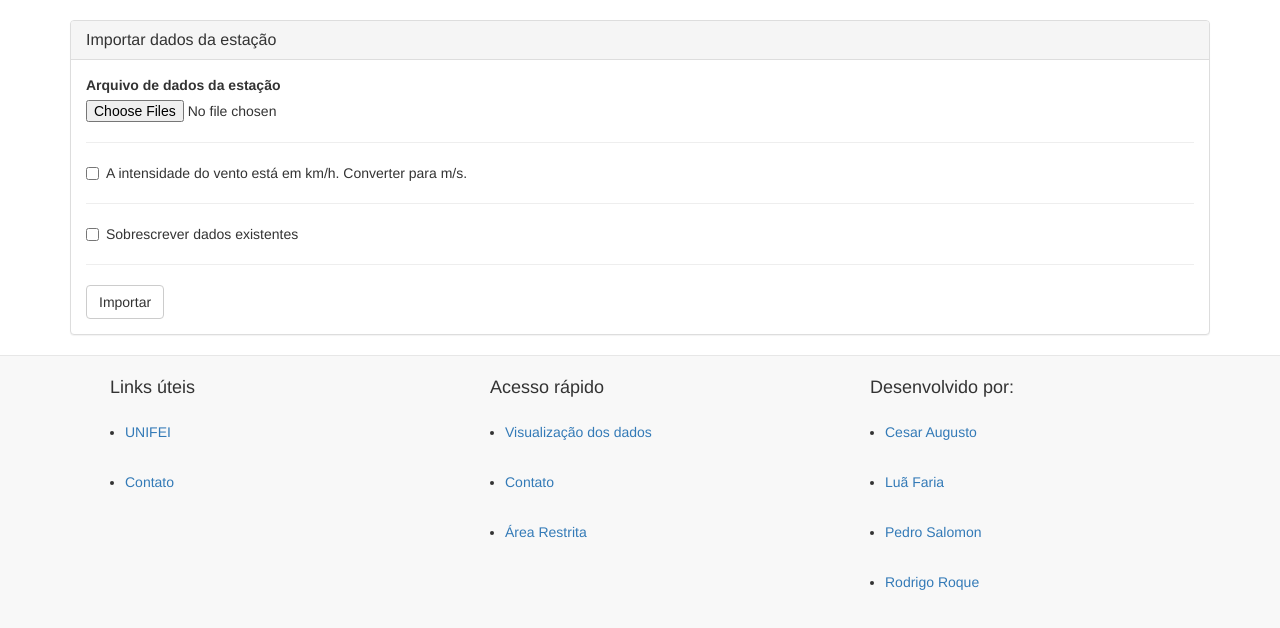
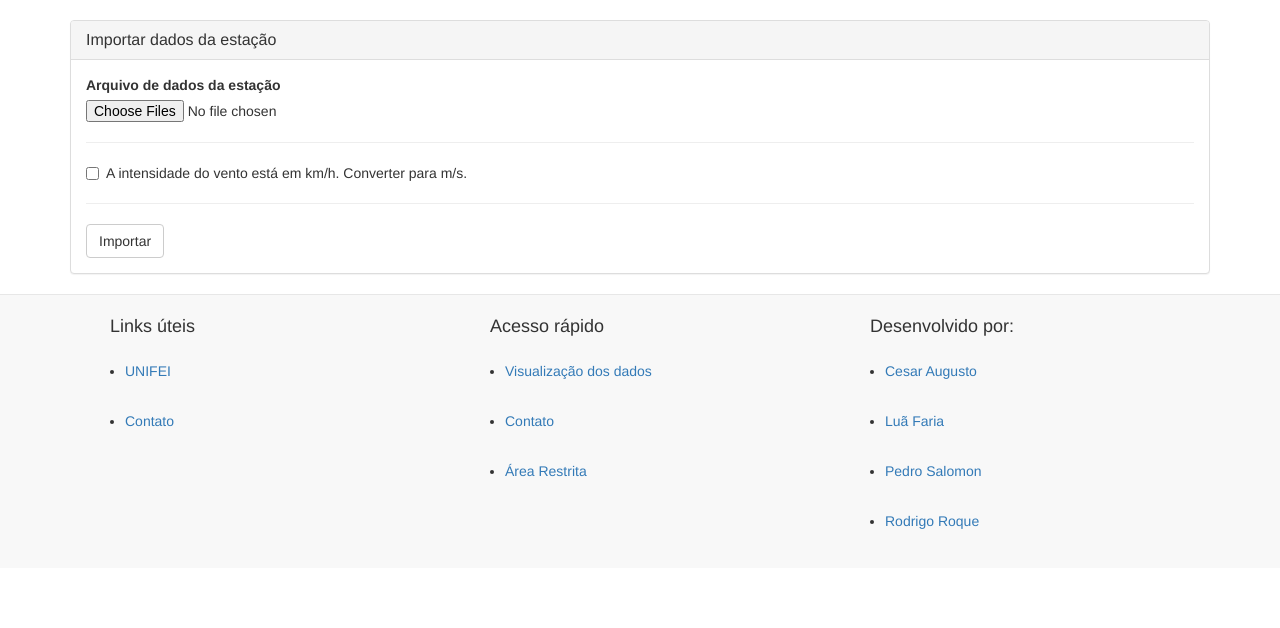
Before and after one commit to roquerodrigo/cepremg, a PHP site: template resources/views/import.html.twig in a window 1280 px wide. Shown: the part 52-680 px from the top of the page. Run offline with PHP 8.4, Linux system fonts and the light colour scheme; the template is opened without the code that fills it, so the values that code supplies are empty; some libraries are stand-ins or nearby versions.

Commit message:
Limitação do escopo do projeto

```diff
--- a/resources/views/import.html.twig
+++ b/resources/views/import.html.twig
@@ -28,13 +28,13 @@
                         </label>
                     </div>
                     <hr>
-                    <input type="hidden" name="overwrite" value="0">
-                    <div class="checkbox">
-                        <label>
-                            <input type="checkbox" name="overwrite" value="1"> Sobrescrever dados existentes
-                        </label>
-                    </div>
-                    <hr>
+                    {#<input type="hidden" name="overwrite" value="0">#}
+                    {#<div class="checkbox">#}
+                        {#<label>#}
+                            {#<input type="checkbox" name="overwrite" value="1"> Sobrescrever dados existentes#}
+                        {#</label>#}
+                    {#</div>#}
+                    {#<hr>#}
                     <button type="submit" class="btn btn-default">Importar</button>
                 </form>
             </div>
```
